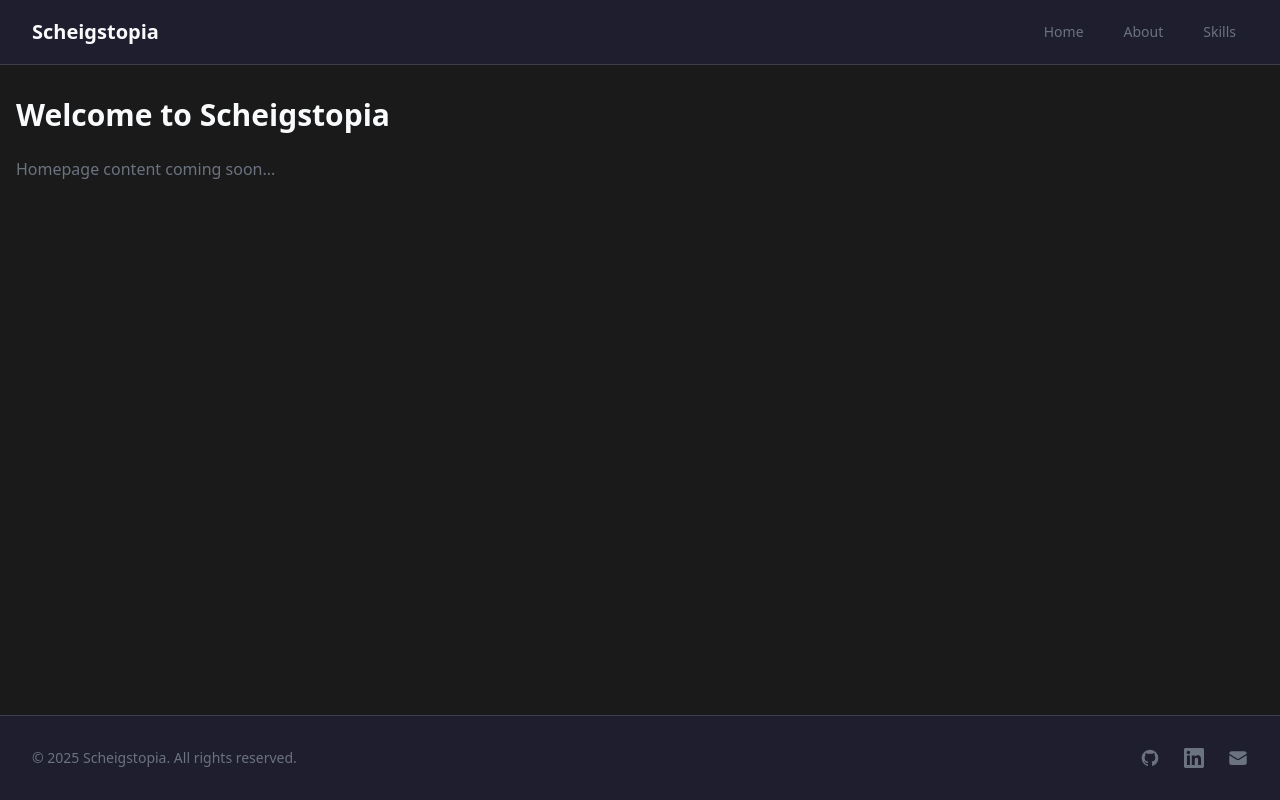
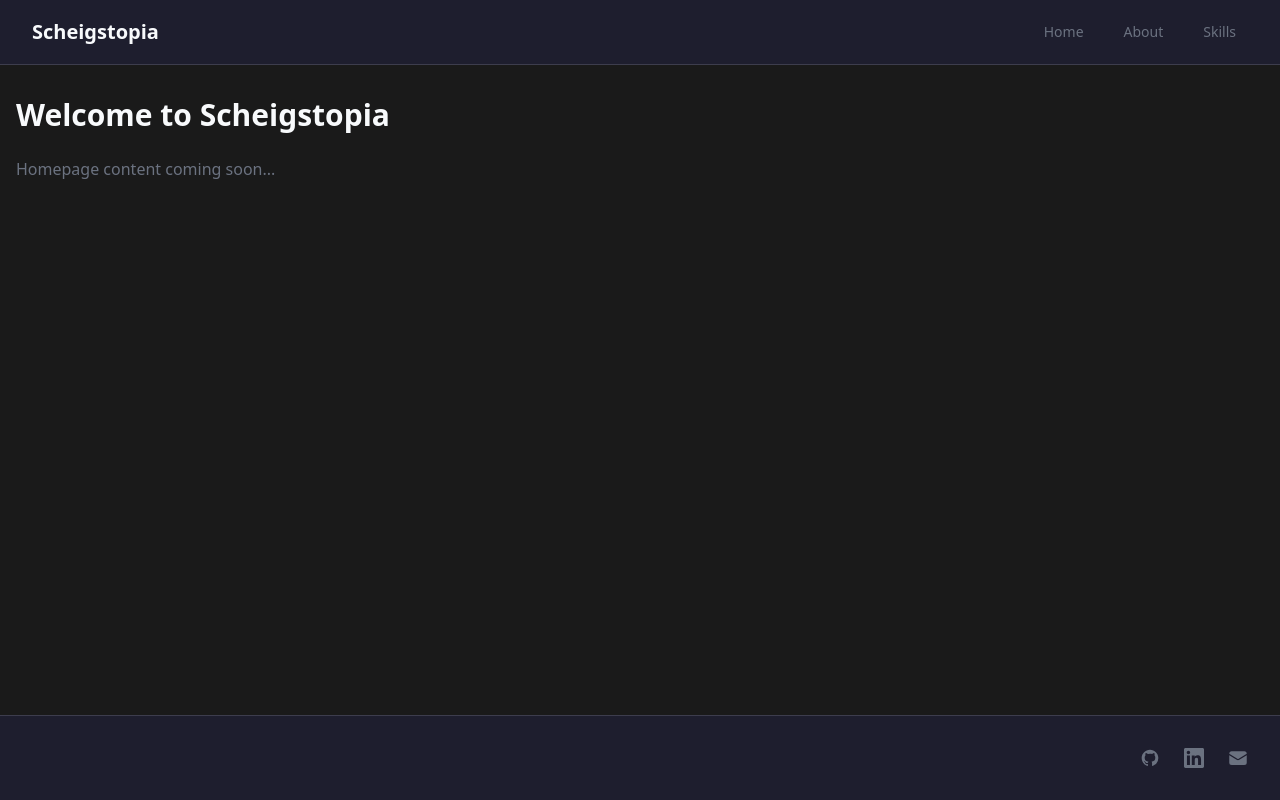
Before and after one commit to dscheigs/scheigstopia, a Next.js app: page / in a window 1280 px wide. Built offline with nearby package versions, Linux system fonts and the light colour scheme.

Commit message:
feat: remove rights text

```diff
--- a/src/components/layout/Footer.tsx
+++ b/src/components/layout/Footer.tsx
@@ -1,14 +1,8 @@
 export default function Footer() {
-    const currentYear = new Date().getFullYear();
-
     return (
         <footer className="bg-surface border-t border-border mt-auto">
             <div className="mx-auto max-w-7xl px-4 py-8 sm:px-6 lg:px-8">
-                <div className="flex flex-col items-center justify-between space-y-4 sm:flex-row sm:space-y-0">
-                    <div className="text-sm text-muted">
-                        © {currentYear} Scheigstopia. All rights reserved.
-                    </div>
-
+                <div className="flex flex-col items-center sm:flex-row sm:justify-end">
                     <div className="flex space-x-6">
                         <a
                             href="https://github.com"
```
